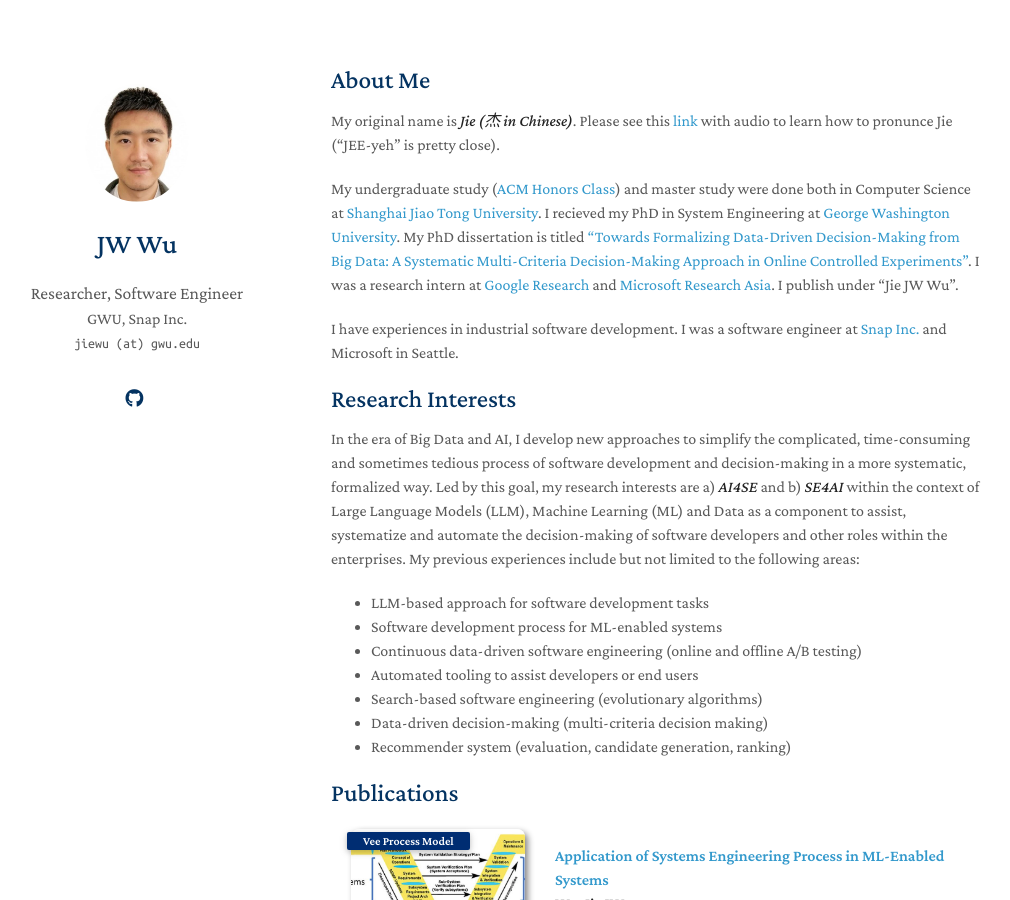
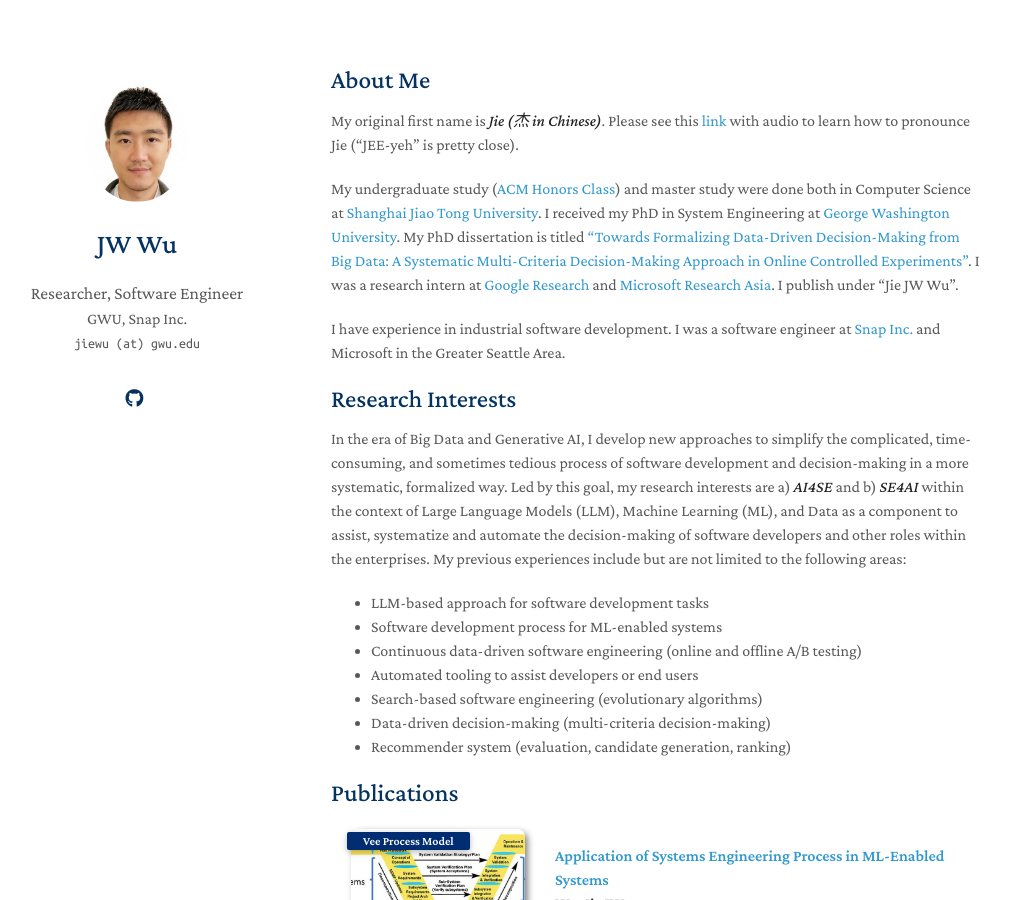
Before and after one commit to yaoyao-liu/minimal-light, a Jekyll site: the page built from index.md, in a window 1280 px wide and 900 px high. Shown: the whole window, without its empty margins (139-1149 px from the left). Built offline with Jekyll 4.4.1, drawn with Linux system fonts in a browser that asks for light colours; nearby versions of some CDN libraries; a style sheet for code colours, icons or effects is not loaded; our own code applies the rules of GitHub Pages for plain Markdown files.

Commit message:
Update index.md

```diff
--- a/index.md
+++ b/index.md
@@ -3,20 +3,20 @@
 ---
 
 ## About Me
-My original name is _**Jie (杰 in Chinese)**_. Please see this [link](https://en.wiktionary.org/wiki/ji%C3%A9) with audio to learn how to pronunce Jie ("JEE-yeh" is pretty close).
+My original first name is _**Jie (杰 in Chinese)**_. Please see this [link](https://en.wiktionary.org/wiki/ji%C3%A9) with audio to learn how to pronounce Jie ("JEE-yeh" is pretty close).
 
-My undergraduate study ([ACM Honors Class](https://acm.sjtu.edu.cn/home)) and master study were done both in Computer Science at [Shanghai Jiao Tong University](https://www.cs.sjtu.edu.cn/en/). I recieved my PhD in System Engineering at [George Washington University](https://www.seas.gwu.edu/). My PhD dissertation is titled ["Towards Formalizing Data-Driven Decision-Making from Big Data: A Systematic Multi-Criteria Decision-Making Approach in Online Controlled Experiments"](https://www.proquest.com/docview/2784774986?pq-origsite=gscholar&fromopenview=true). I was a research intern at [Google Research](https://research.google/) and [Microsoft Research Asia](https://www.microsoft.com/en-us/research/lab/microsoft-research-asia/). I publish under "Jie JW Wu".
+My undergraduate study ([ACM Honors Class](https://acm.sjtu.edu.cn/home)) and master study were done both in Computer Science at [Shanghai Jiao Tong University](https://www.cs.sjtu.edu.cn/en/). I received my PhD in System Engineering at [George Washington University](https://www.seas.gwu.edu/). My PhD dissertation is titled ["Towards Formalizing Data-Driven Decision-Making from Big Data: A Systematic Multi-Criteria Decision-Making Approach in Online Controlled Experiments"](https://www.proquest.com/docview/2784774986?pq-origsite=gscholar&fromopenview=true). I was a research intern at [Google Research](https://research.google/) and [Microsoft Research Asia](https://www.microsoft.com/en-us/research/lab/microsoft-research-asia/). I publish under "Jie JW Wu".
 
-I have experiences in industrial software development. I was a software engineer at [Snap Inc.](https://snap.com/en-US) and Microsoft in Seattle.
+I have experience in industrial software development. I was a software engineer at [Snap Inc.](https://snap.com/en-US) and Microsoft in the Greater Seattle Area.
 
 ## Research Interests
-In the era of Big Data and AI, I develop new approaches to simplify the complicated, time-consuming and sometimes tedious process of software development and decision-making in a more systematic, formalized way. Led by this goal, my research interests are a) ***AI4SE*** and b) ***SE4AI*** within the context of Large Language Models (LLM), Machine Learning (ML) and Data as a component to assist, systematize and automate the decision-making of software developers and other roles within the enterprises. My previous experiences include but not limited to the following areas:
+In the era of Big Data and Generative AI, I develop new approaches to simplify the complicated, time-consuming, and sometimes tedious process of software development and decision-making in a more systematic, formalized way. Led by this goal, my research interests are a) ***AI4SE*** and b) ***SE4AI*** within the context of Large Language Models (LLM), Machine Learning (ML), and Data as a component to assist, systematize and automate the decision-making of software developers and other roles within the enterprises. My previous experiences include but are not limited to the following areas:
 - LLM-based approach for software development tasks
 - Software development process for ML-enabled systems
 - Continuous data-driven software engineering (online and offline A/B testing)
 - Automated tooling to assist developers or end users
 - Search-based software engineering (evolutionary algorithms)
-- Data-driven decision-making (multi-criteria decision making)
+- Data-driven decision-making (multi-criteria decision-making)
 - Recommender system (evaluation, candidate generation, ranking)
 
 {% include_relative _includes/publications.md %}
```
